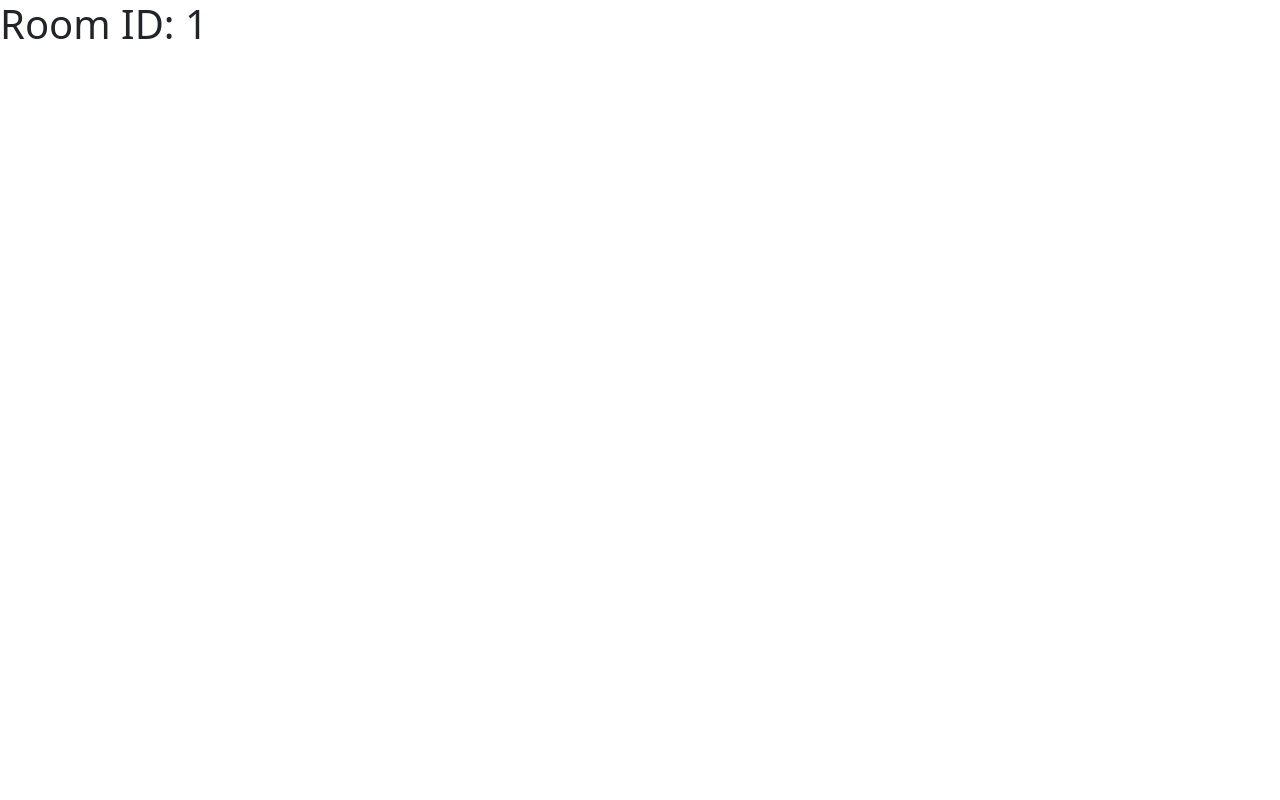
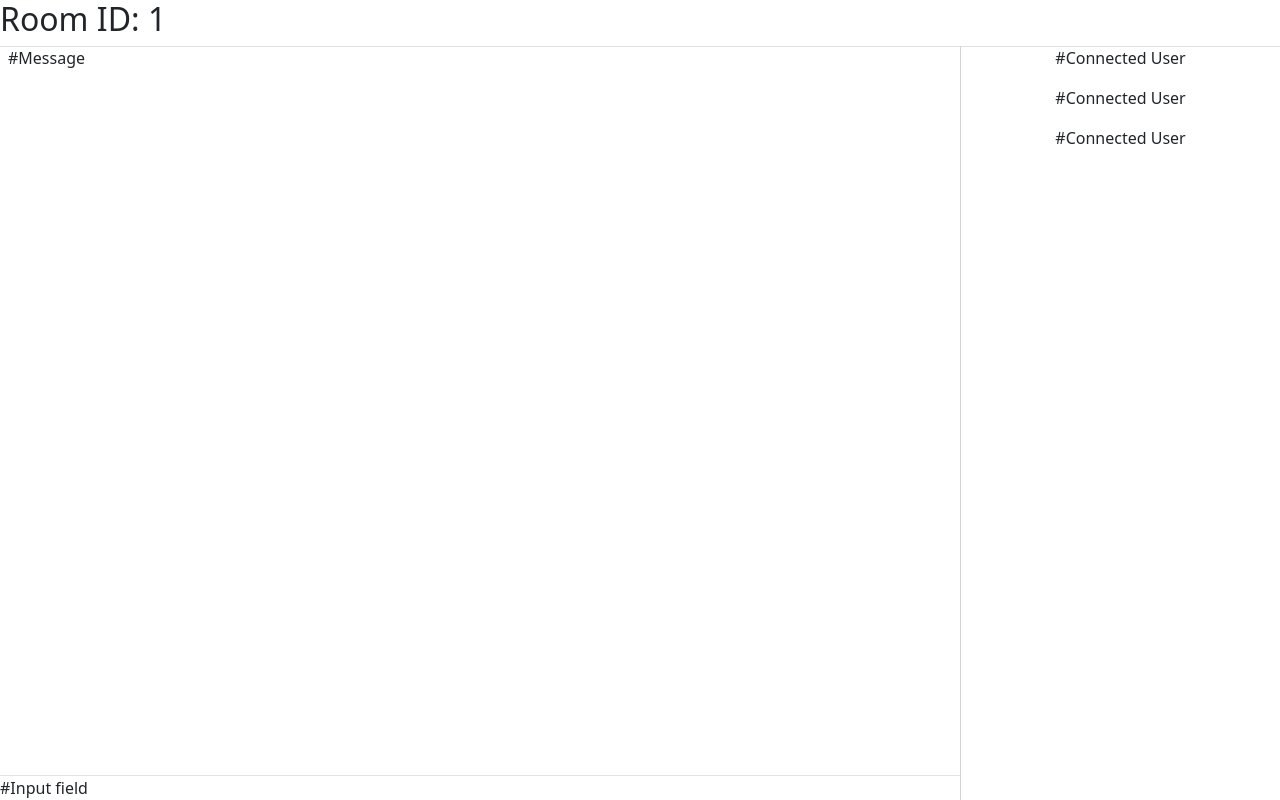
Before and after one commit to CMD-Josh/next-chat-project, a Next.js app: page /rooms/1 in a window 1280 px wide. Built offline with nearby package versions, Linux system fonts and the light colour scheme.

Commit message:
Finished chat page layout

```diff
--- /dev/null
+++ b/components/sidebar.jsx
@@ -0,0 +1,14 @@
+import React, { Component } from 'react'
+import chatStyles from '../styles/chat.module.css'
+
+export default class SideBar extends Component{
+    render(){
+        return(
+            <div className={chatStyles.sidebarWrapper}>
+                <span><p>#Connected User</p></span>
+                <span><p>#Connected User</p></span>
+                <span><p>#Connected User</p></span>
+            </div>
+        )
+    }
+}
--- a/pages/index.js
+++ b/pages/index.js
@@ -1,5 +1,4 @@
 import Head from 'next/head'
-import Link from 'next/link'
 import utilStyles from '../styles/utils.module.css'
 
 export default function Home(){
--- a/pages/rooms/[id].jsx
+++ b/pages/rooms/[id].jsx
@@ -1,11 +1,26 @@
 import React, { Component } from 'react'
+import SideBar from '../../components/sidebar'
+import chatStyles from '../../styles/chat.module.css'
 
 class ChatRoom extends Component{
     render(){
         return(
-            <React.Fragment>
-                <h1>Room ID: {this.props.id}</h1>
-            </React.Fragment>
+            <div className={["border-bottom"]}>
+                <nav>
+                    <h2>Room ID: {this.props.id}</h2>
+                </nav>
+                <div>
+                    <div className={chatStyles.messageWrapper}>
+                        <p className='px-2'>#Message</p>
+                    </div>
+
+                    <div className={chatStyles.inputWrapper}>
+                        <p className='mb-0 border-top'>#Input field</p>
+                    </div>
+                </div>
+
+                <SideBar />
+            </div>
         )
     }
 }
--- /dev/null
+++ b/styles/chat.module.css
@@ -0,0 +1,36 @@
+.chatPageWrapper{
+  position: absolute;
+  top: 0;
+  bottom: 0;
+  left: 0;
+  right: 0;
+
+  overflow: hidden;
+}
+
+.messageWrapper{
+  position: absolute;
+  bottom: 24px;
+  top: 46px;
+  left: 0;
+  right: 320px;
+
+  overflow-y: auto;
+}
+
+.inputWrapper{
+  position: absolute;
+  bottom: 0;
+  left: 0;
+  right: 320px;
+}
+
+.sidebarWrapper{
+  position: absolute;
+  right: 0;
+  top: 46px;
+  bottom: 0;
+  width: 320px;
+  text-align: center;
+  border-left: 1px solid lightgrey;
+}
```
Also changed, not shown: styles/utils.module.css (indentation only).
